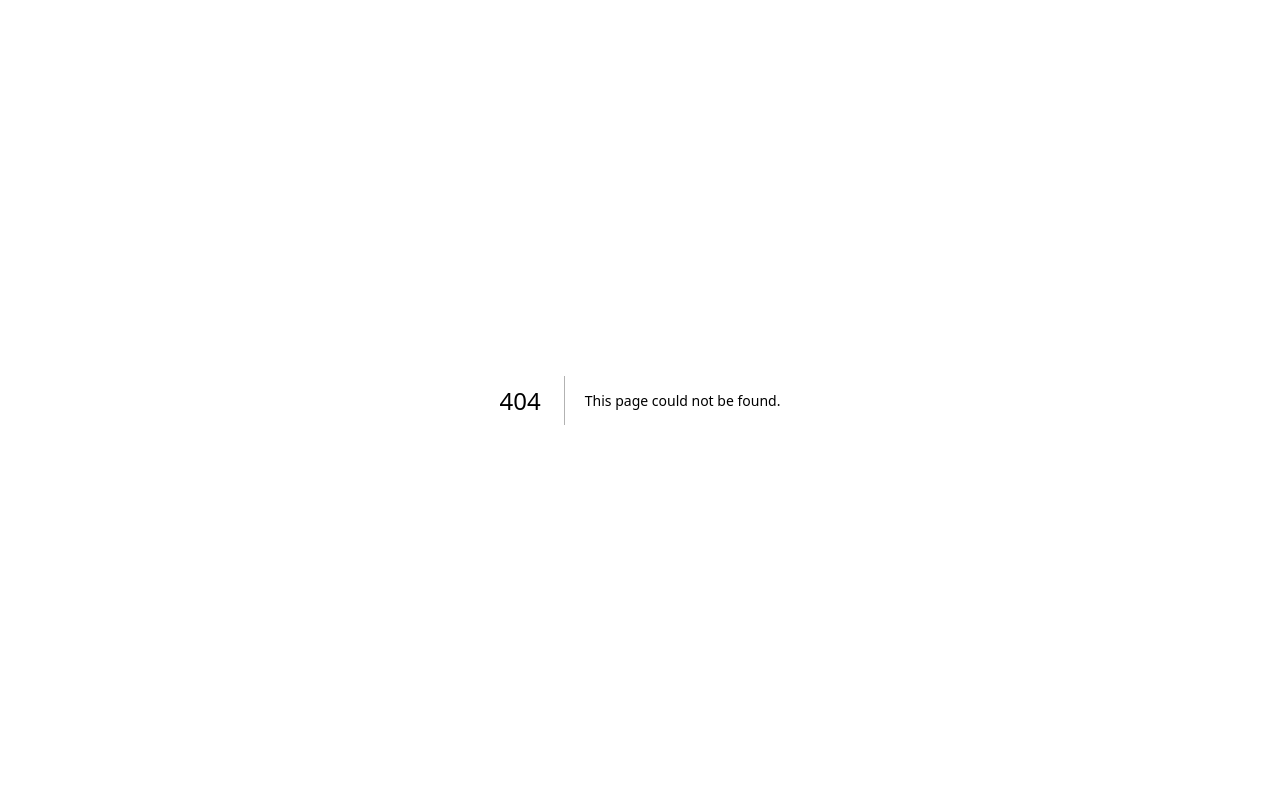
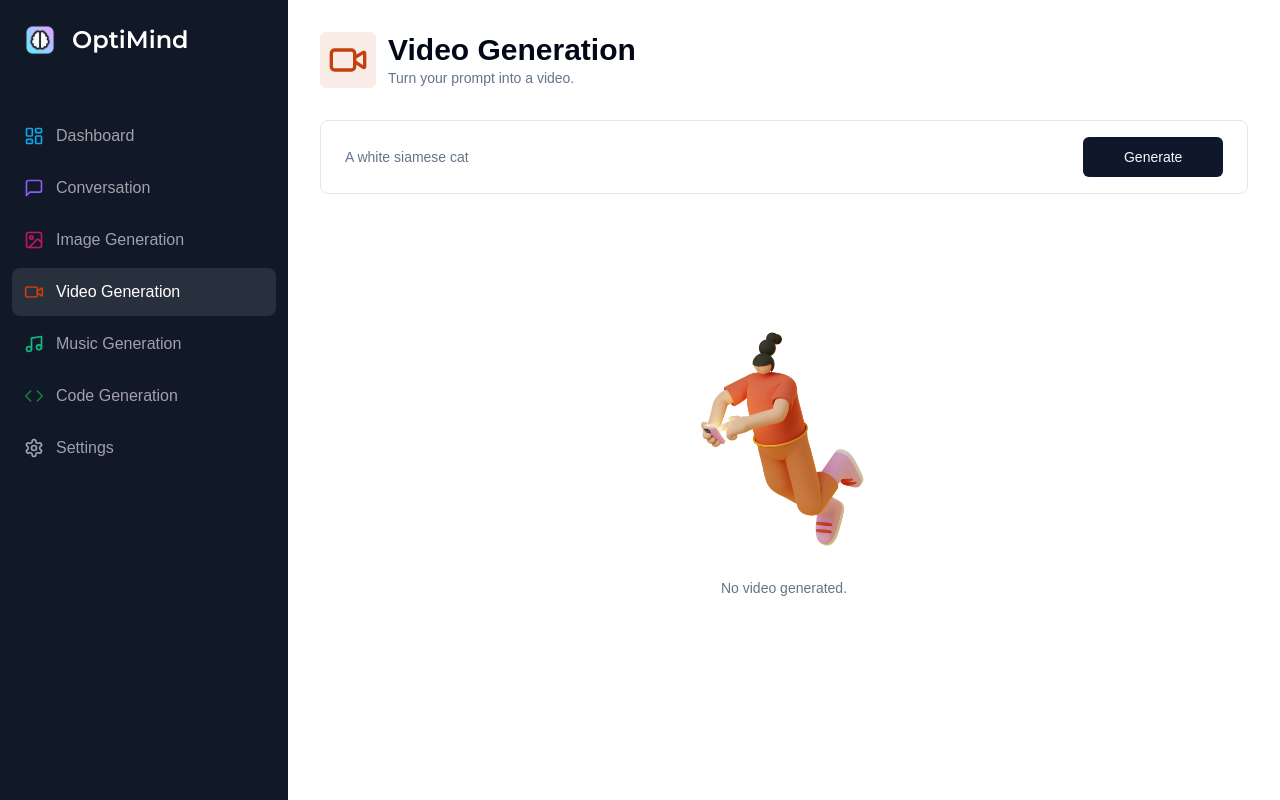
Before and after one commit to SHOOTSTV/optimind, a Next.js app: page /video in a window 1280 px wide. Before the commit this address had no page. Built offline with nearby package versions, Linux system fonts and the light colour scheme.

Commit message:
feat: add video generation page

```diff
--- /dev/null
+++ b/app/(dashboard)/(routes)/video/constants.ts
@@ -0,0 +1,7 @@
+import * as z from "zod";
+
+export const formSchema = z.object({
+  prompt: z.string().min(1, {
+    message: "Prompt is required",
+  }),
+});
--- /dev/null
+++ b/app/(dashboard)/(routes)/video/page.tsx
@@ -0,0 +1,108 @@
+"use client";
+
+import { Empty } from "@/components/empty";
+import { Heading } from "@/components/heading";
+import { Loader } from "@/components/loarder";
+import { Button } from "@/components/ui/button";
+import { Form, FormControl, FormField, FormItem } from "@/components/ui/form";
+import { Input } from "@/components/ui/input";
+import { zodResolver } from "@hookform/resolvers/zod";
+import axios from "axios";
+import { Video } from "lucide-react";
+import { useRouter } from "next/navigation";
+import { useState } from "react";
+import { useForm } from "react-hook-form";
+import * as z from "zod";
+import { formSchema } from "./constants";
+
+const VideoPage = () => {
+  const router = useRouter();
+  const [video, setVideo] = useState<string>();
+
+  const form = useForm<z.infer<typeof formSchema>>({
+    resolver: zodResolver(formSchema),
+    defaultValues: {
+      prompt: "",
+    },
+  });
+
+  const isLoading = form.formState.isSubmitting;
+
+  const onSubmit = async (values: z.infer<typeof formSchema>) => {
+    try {
+      setVideo(undefined);
+
+      const response = await axios.post("/api/video", values);
+
+      setVideo(response.data[0]);
+      form.reset();
+    } catch (error) {
+      // TODO: Add Pro Modal
+      console.log(error);
+    } finally {
+      router.refresh();
+    }
+  };
+
+  return (
+    <div>
+      <Heading
+        title="Video Generation"
+        description="Turn your prompt into a video."
+        icon={Video}
+        iconColor="text-orange-700"
+        bgColor="bg-orange-700/10"
+      />
+      <div className="px-4 lg:px-8">
+        <div>
+          <Form {...form}>
+            <form
+              onSubmit={form.handleSubmit(onSubmit)}
+              className="grid w-full grid-cols-12 gap-2 rounded-lg border p-4 px-3 focus-within:shadow-sm md:px-6"
+            >
+              <FormField
+                name="prompt"
+                render={({ field }) => (
+                  <FormItem className="col-span-12 lg:col-span-10">
+                    <FormControl className="m-0 p-0">
+                      <Input
+                        className="border-0 outline-none focus-visible:ring-0 focus-visible:ring-transparent"
+                        disabled={isLoading}
+                        placeholder="A white siamese cat"
+                        {...field}
+                      />
+                    </FormControl>
+                  </FormItem>
+                )}
+              />
+              <Button
+                className="col-span-12 w-full lg:col-span-2"
+                disabled={isLoading}
+              >
+                Generate
+              </Button>
+            </form>
+          </Form>
+        </div>
+        <div className="mt-4 space-y-4">
+          {isLoading && (
+            <div className="flex w-full items-center justify-center rounded-lg bg-muted p-8">
+              <Loader />
+            </div>
+          )}
+          {!video && !isLoading && <Empty label="No video generated." />}
+          {video && (
+            <video
+              controls
+              className="mt-8 aspect-video w-full rounded-lg border bg-black"
+            >
+              <source src={video} />
+            </video>
+          )}
+        </div>
+      </div>
+    </div>
+  );
+};
+
+export default VideoPage;
--- /dev/null
+++ b/app/api/video/route.ts
@@ -0,0 +1,33 @@
+import { auth } from "@clerk/nextjs/server";
+import { NextResponse } from "next/server";
+import Replicate from "replicate";
+
+const replicate = new Replicate({
+  auth: process.env.REPLICATE_API_KEY,
+});
+
+export async function POST(req: Request) {
+  try {
+    const { userId } = await auth();
+    const body = await req.json();
+    const { prompt } = body;
+
+    if (!userId) {
+      return new NextResponse("Unauthorized", { status: 401 });
+    }
+
+    if (!prompt) {
+      return new NextResponse("Prompt is required", { status: 400 });
+    }
+
+    const response = await replicate.run(
+      "anotherjesse/zeroscope-v2-xl:9f747673945c62801b13b84701c783929c0ee784e4748ec062204894dda1a351",
+      { input: { prompt } }
+    );
+
+    return NextResponse.json(response);
+  } catch (error) {
+    console.error("[VIDEO_ERROR]", error);
+    return new NextResponse("Internal Error", { status: 500 });
+  }
+}
```
